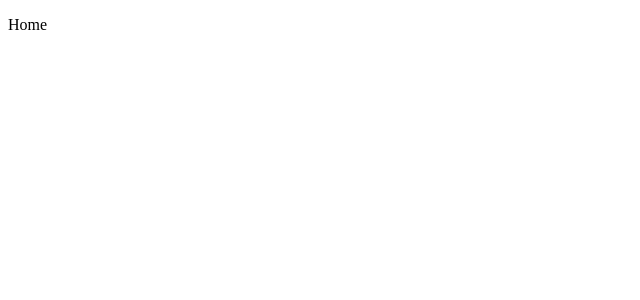
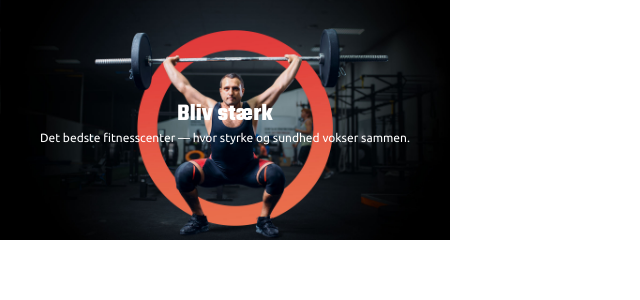
Before and after one commit to annajensen1804/Xtreme-Fitness, a React (Vite) app: page / in a window 1280 px wide. Shown: the top 300 px of the page, without its empty margins (0-640 px from the left). Built offline with nearby package versions, Linux system fonts and the light colour scheme.

Commit message:
Add Header
Closes #3

```diff
--- /dev/null
+++ b/src/components/header/Header.jsx
@@ -0,0 +1,33 @@
+import { useLocation } from "react-router-dom";
+import styles from "./header.module.css";
+import homeHeaderImg from "../../assets/headers/mainHeader.jpg";
+import aboutHeaderImg from "../../assets/headers/aboutHeader.png";
+import employeesHeaderImg from "../../assets/headers/employeesHeader.jpg";
+import exerciseDetailsHeaderImg from "../../assets/headers/exerciseDetailsHeader.png";
+import loginHeaderImg from "../../assets/headers/loginHeader.png";
+import myPageHeaderImg from "../../assets/headers/myPageHeader.png";
+
+const IMAGES_MAP = {
+    "/": homeHeaderImg,
+    "/about": aboutHeaderImg,
+  };
+
+const Header = ({ title, leadText }) => {
+
+    const location = useLocation();
+    const currentBg = IMAGES_MAP[location.pathname];
+
+  return (
+    <header
+      className={styles.headerContainer}
+      style={{ backgroundImage: `url(${currentBg})` }}
+    >
+      <div className={styles.headerContent}>
+        {title && <h1 className={styles.title}>{title}</h1>}
+        {leadText && <p className={styles.leadText}>{leadText}</p>}
+      </div>
+    </header>
+  );
+};
+
+export default Header;
--- /dev/null
+++ b/src/components/header/header.module.css
@@ -0,0 +1,25 @@
+.headerContainer {
+    width: 100%;
+    height: 30%;
+    background-size: cover;
+  background-repeat: no-repeat;
+  background-position: center;
+  overflow: hidden;
+  display: flex;
+  flex-direction: column;
+  justify-content: center;
+  align-items: center;
+}
+
+.headerContent {
+    margin: 40px;
+    display: flex;
+    flex-direction: column;
+    justify-content: center;
+    align-items: center;
+}
+
+.leadText {
+    color: white;
+    font-size: 12px;
+}
--- a/src/index.css
+++ b/src/index.css
@@ -0,0 +1,47 @@
+@import url('https://fonts.googleapis.com/css2?family=Teko:wght@300..700&family=Ubuntu:ital,wght@0,300;0,400;0,500;0,700;1,300;1,400;1,500;1,700&display=swap');
+
+* {
+  margin: 0;
+  padding: 0;
+  box-sizing: border-box;
+  scroll-behavior: smooth;
+}
+
+html,
+body {
+    height: 100%;
+    font-family: "Ubuntu", sans-serif;
+    overflow-x: hidden;
+}
+
+h1,
+h2,
+h3 {
+  font-family: "Teko", sans-serif;
+  text-align: center;
+  color: white;
+}
+
+h1 {
+    font-weight: 700;
+    letter-spacing: 4%;
+}
+
+.app {
+  display: flex;
+  flex-direction: column;
+  min-height: 100vh;
+  width: 100%;
+}
+
+.main {
+  flex: 1;
+  display: flex;
+  text-align: center;
+}
+
+@media (min-width: 768px) {
+  main {
+    flex-direction: column;
+  }
+}
--- a/src/pages/Home.jsx
+++ b/src/pages/Home.jsx
@@ -1,9 +1,14 @@
+import Header from "../components/header/Header";
+
 const Home = () => {
     return (
-        <article>
-            <p>Home</p>
-        </article>
-    )
+      <article>
+        <Header
+          title="Bliv stærk"
+          leadText="Det bedste fitnesscenter — hvor styrke og sundhed vokser sammen."
+        />
+      </article>
+    );
 }
 
 export default Home;
```
